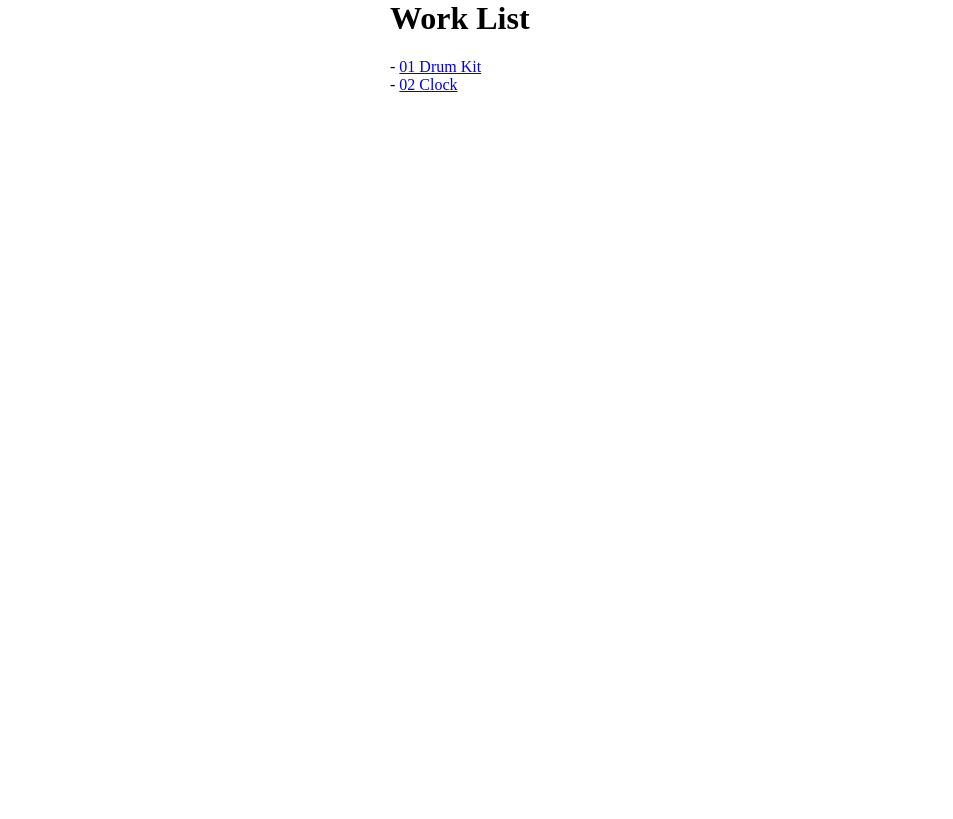
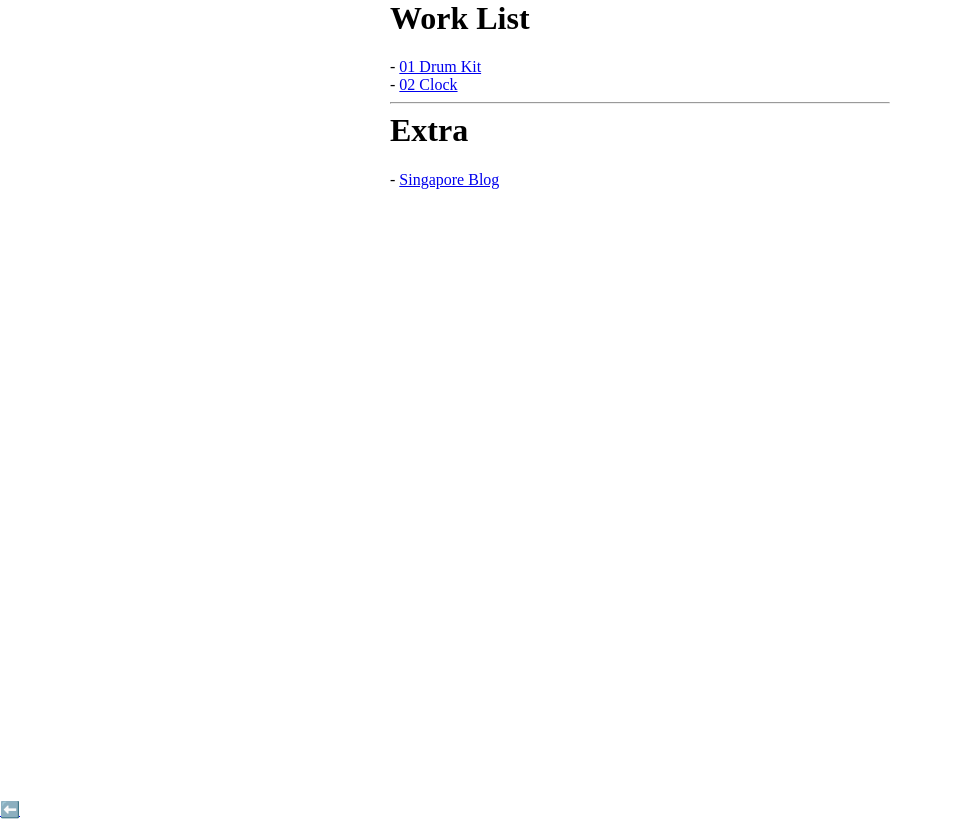
Before and after one commit to LoeizD/js30, a plain HTML site: page index.html in a window 1280 px wide. Shown: the whole page, without its empty margins (0-953 px from the left). Drawn offline with Linux system fonts and the light colour scheme.

Commit message:
back style

```diff
--- /dev/null
+++ b/back/back.css
@@ -0,0 +1,8 @@
+.menu-back {
+    position: fixed;
+    height: 50px;
+    width: 50px;
+    top: 20px;
+    left: 20px;
+    font-size: 35px;
+}
--- a/index.html
+++ b/index.html
@@ -24,6 +24,10 @@
         <h1>Work List</h1>
         - <a href="01_DrumKit/index.html">01 Drum Kit</a><br>
         - <a href="02_Clock/index.html">02 Clock</a><br>
+        <hr>
+        <h1>Extra</h1>
+        - <a href="Extra_Extra_SingaporeBlog/index.html">Singapore Blog</a><br>
     </div>
+    <div class="menu-back"><a href="../">️⬅️</a></div>
 </body>
 </html>
```
Also changed, not shown: Extra_SingaporeBlog/index.html (+1 -0 lines).
